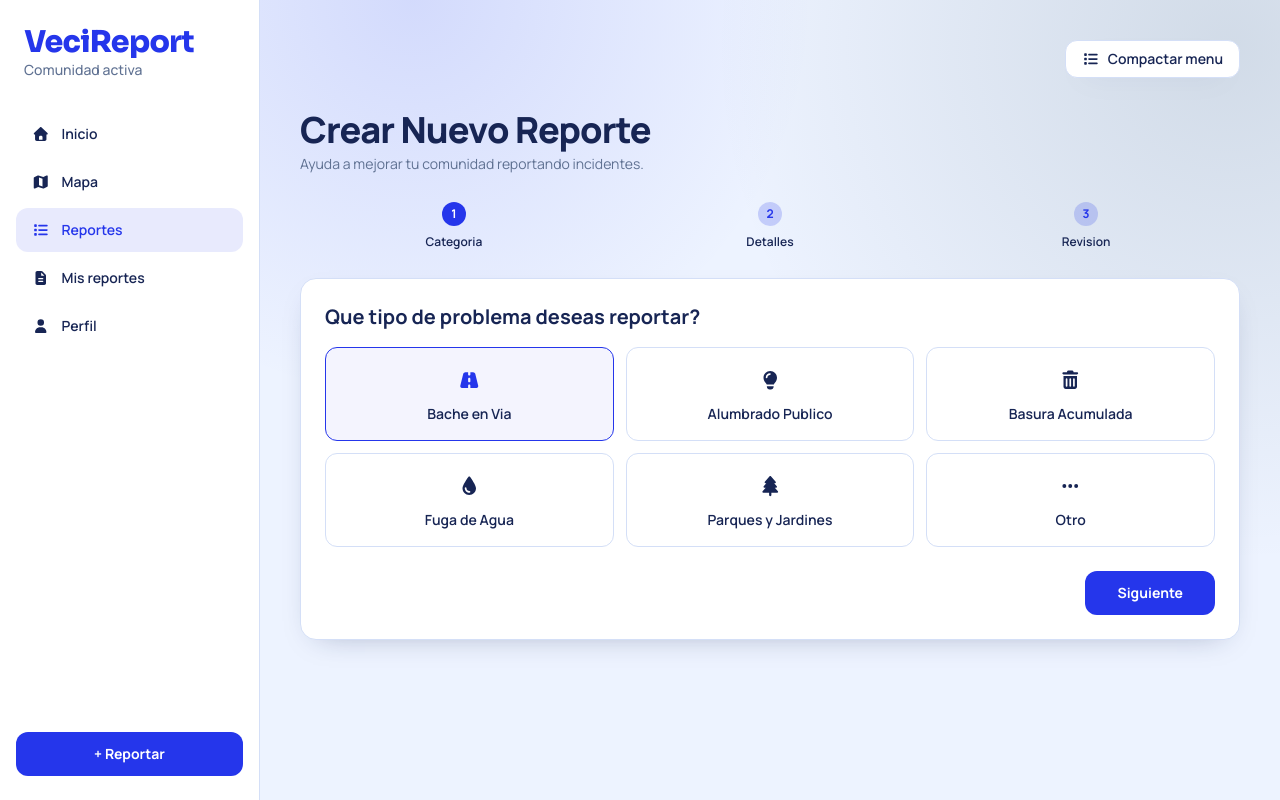
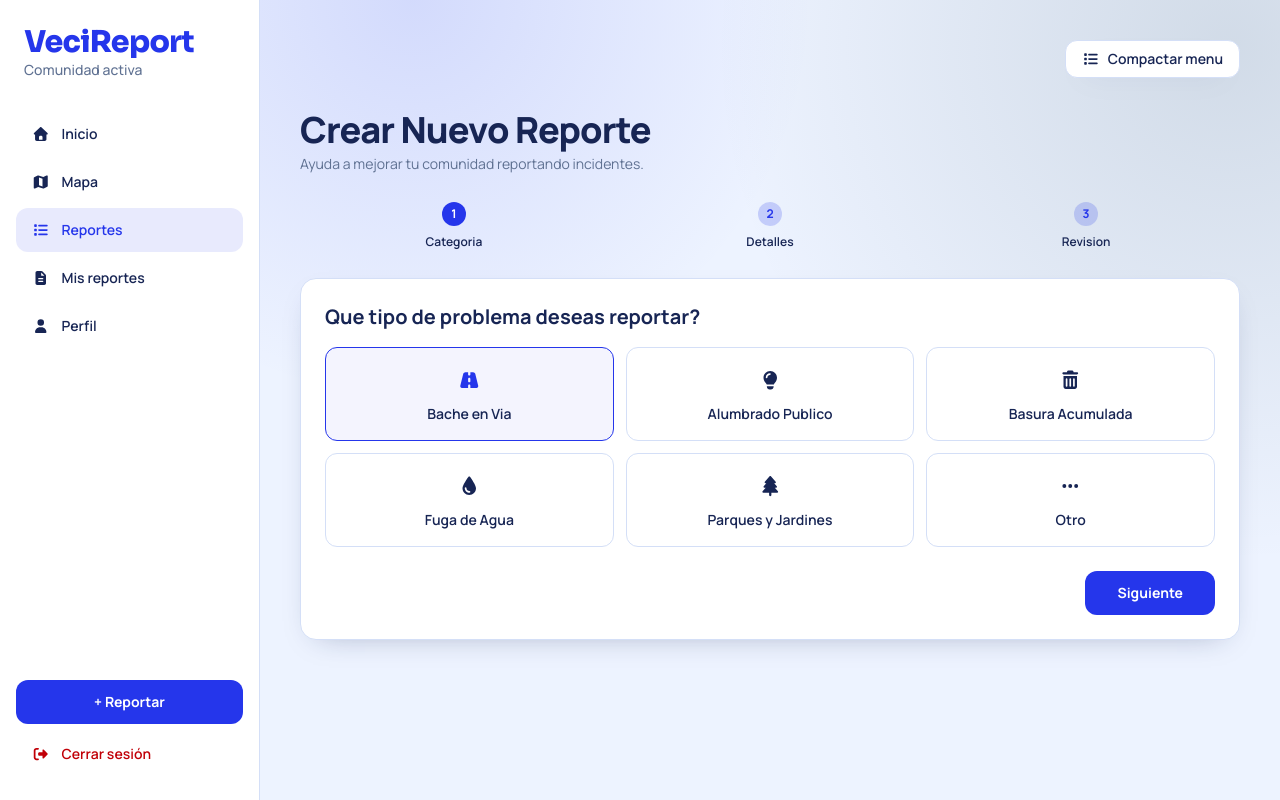
Before and after one commit to RaulHG-Dev/VeciReport, a React (Vite) app: page /reportar in a window 1280 px wide. Built offline with nearby package versions, Linux system fonts and the light colour scheme; no server answers.

Commit message:
style: mejoras en estilos dashboard

```diff
--- a/src/components/common/MobileTopBar.tsx
+++ b/src/components/common/MobileTopBar.tsx
@@ -1,7 +1,15 @@
-import { BellIcon, PinIcon } from '../ui/Icons'
+import { BellIcon, LogoutIcon, PinIcon } from '../ui/Icons'
+import { useNavigate } from 'react-router-dom'
 
-export const MobileTopBar = () => (
-  <header className="flex items-center justify-between border-b border-border px-4 py-4 lg:hidden">
+export const MobileTopBar = () => {
+  const navigate = useNavigate()
+
+  const handleLogout = () => {
+    window.localStorage.removeItem('colony-invite-code')
+    navigate('/login')
+  }
+
+  return <header className="sticky top-0 z-30 flex items-center justify-between border-b border-border bg-surface/95 px-4 py-4 backdrop-blur lg:hidden">
     <div className="flex items-center gap-2">
       <span className="grid size-7 place-items-center rounded-full bg-secondary/12 text-secondary">
         <PinIcon className="size-4" />
@@ -20,6 +28,15 @@ export const MobileTopBar = () => (
         <BellIcon className="size-5" />
         <span className="absolute right-2 top-2 size-1.5 rounded-full bg-red-500" />
       </button>
+      <button
+        type="button"
+        onClick={handleLogout}
+        className="grid size-9 place-items-center rounded-full text-red-700 transition hover:bg-red-50"
+        aria-label="Cerrar sesión"
+        title="Cerrar sesión"
+      >
+        <LogoutIcon className="size-5" />
+      </button>
       <img
         src="https://images.unsplash.com/photo-1494790108377-be9c29b29330?auto=format&fit=crop&w=120&q=80"
         alt="Avatar de Mariana"
@@ -28,4 +45,4 @@ export const MobileTopBar = () => (
       />
     </div>
   </header>
-)
+}
--- a/src/components/common/Sidebar.tsx
+++ b/src/components/common/Sidebar.tsx
@@ -1,10 +1,11 @@
 import { navItems } from '../../services/dashboard.mock'
-import { NavLink } from 'react-router-dom'
+import { NavLink, useNavigate } from 'react-router-dom'
 import { cn } from '../../utils/cn'
 import {
   DocumentIcon,
   HomeIcon,
   ListIcon,
+  LogoutIcon,
   MapIcon,
   PlusIcon,
   UserIcon,
@@ -23,10 +24,17 @@ interface SidebarProps {
   activeItem?: 'home' | 'map' | 'reports' | 'my-reports' | 'profile'
 }
 
-export const Sidebar = ({ compact = false, activeItem = 'home' }: SidebarProps) => (
-  <aside
+export const Sidebar = ({ compact = false, activeItem = 'home' }: SidebarProps) => {
+  const navigate = useNavigate()
+
+  const handleLogout = () => {
+    window.localStorage.removeItem('colony-invite-code')
+    navigate('/login')
+  }
+
+  return <aside
     className={cn(
-      'flex h-full w-full flex-col justify-between border-r border-border bg-surface py-6 transition-all',
+      'sticky top-0 flex h-screen w-full flex-col justify-between border-r border-border bg-surface py-6 transition-all',
       compact ? 'px-2' : 'px-4',
     )}
   >
@@ -92,15 +100,29 @@ export const Sidebar = ({ compact = false, activeItem = 'home' }: SidebarProps)
       </nav>
     </div>
 
+    <div className={cn('flex flex-col gap-2', compact ? 'items-center' : 'w-full')}>
       <NavLink
         to="/reportar"
         title="Reportar"
         className={cn(
-        'rounded-xl bg-secondary text-center text-sm font-bold text-white shadow-soft transition hover:bg-tertiary focus-visible:outline-none focus-visible:ring-2 focus-visible:ring-secondary focus-visible:ring-offset-2',
-        compact ? 'mx-auto grid size-11 place-items-center rounded-2xl' : 'w-full px-4 py-3',
+          'grid place-items-center rounded-xl bg-secondary text-center text-sm font-bold text-white shadow-soft transition hover:bg-tertiary focus-visible:outline-none focus-visible:ring-2 focus-visible:ring-secondary focus-visible:ring-offset-2',
+          compact ? 'size-11 rounded-2xl' : 'w-full px-4 py-3',
         )}
       >
         {compact ? <PlusIcon className="size-4" /> : '+ Reportar'}
       </NavLink>
+      <button
+        type="button"
+        onClick={handleLogout}
+        title="Cerrar sesión"
+        className={cn(
+          'flex items-center gap-3 rounded-xl text-left text-sm font-semibold text-red-700 transition hover:bg-red-50 focus-visible:outline-none focus-visible:ring-2 focus-visible:ring-red-500',
+          compact ? 'size-11 justify-center' : 'w-full px-4 py-3',
+        )}
+      >
+        <LogoutIcon className="size-4" />
+        {!compact && 'Cerrar sesión'}
+      </button>
+    </div>
   </aside>
-)
+}
--- a/src/components/ui/Icons.tsx
+++ b/src/components/ui/Icons.tsx
@@ -15,6 +15,7 @@ import {
   faMap,
   faPlus,
   faRoad,
+  faRightFromBracket,
   faShareNodes,
   faTrashCan,
   faTree,
@@ -87,6 +88,10 @@ export const ShareIcon = ({ className }: IconProps) => (
   <FontAwesomeIcon icon={faShareNodes} className={className} />
 )
 
+export const LogoutIcon = ({ className }: IconProps) => (
+  <FontAwesomeIcon icon={faRightFromBracket} className={className} />
+)
+
 export const CopyIcon = ({ className }: IconProps) => (
   <FontAwesomeIcon icon={faCopy} className={className} />
 )
--- a/src/pages/dashboard/DashboardPage.tsx
+++ b/src/pages/dashboard/DashboardPage.tsx
@@ -17,7 +17,7 @@ export const DashboardPage = () => {
     <>
       <div
         className={cn(
-          'min-h-screen w-full overflow-hidden bg-background lg:grid',
+          'min-h-screen w-full bg-background lg:grid',
           isExpanded ? 'lg:grid-cols-[260px_1fr]' : 'lg:grid-cols-[88px_1fr]',
         )}
       >
--- a/src/pages/dashboard/MyReportsPage.tsx
+++ b/src/pages/dashboard/MyReportsPage.tsx
@@ -13,7 +13,7 @@ export const MyReportsPage = () => {
     <>
       <div
         className={cn(
-          'min-h-screen w-full overflow-hidden bg-background lg:grid',
+          'min-h-screen w-full bg-background lg:grid',
           isExpanded ? 'lg:grid-cols-[260px_1fr]' : 'lg:grid-cols-[88px_1fr]',
         )}
       >
--- a/src/pages/dashboard/NewReportPage.tsx
+++ b/src/pages/dashboard/NewReportPage.tsx
@@ -13,7 +13,7 @@ export const NewReportPage = () => {
     <>
       <div
         className={cn(
-          'min-h-screen w-full overflow-hidden bg-background lg:grid',
+          'min-h-screen w-full bg-background lg:grid',
           isExpanded ? 'lg:grid-cols-[260px_1fr]' : 'lg:grid-cols-[88px_1fr]',
         )}
       >
--- a/src/pages/dashboard/ProfilePage.tsx
+++ b/src/pages/dashboard/ProfilePage.tsx
@@ -13,7 +13,7 @@ export const ProfilePage = () => {
     <>
       <div
         className={cn(
-          'min-h-screen w-full overflow-hidden bg-background lg:grid',
+          'min-h-screen w-full bg-background lg:grid',
           isExpanded ? 'lg:grid-cols-[260px_1fr]' : 'lg:grid-cols-[88px_1fr]',
         )}
       >
```
Lines whose indentation alone changed are shown as unchanged.
